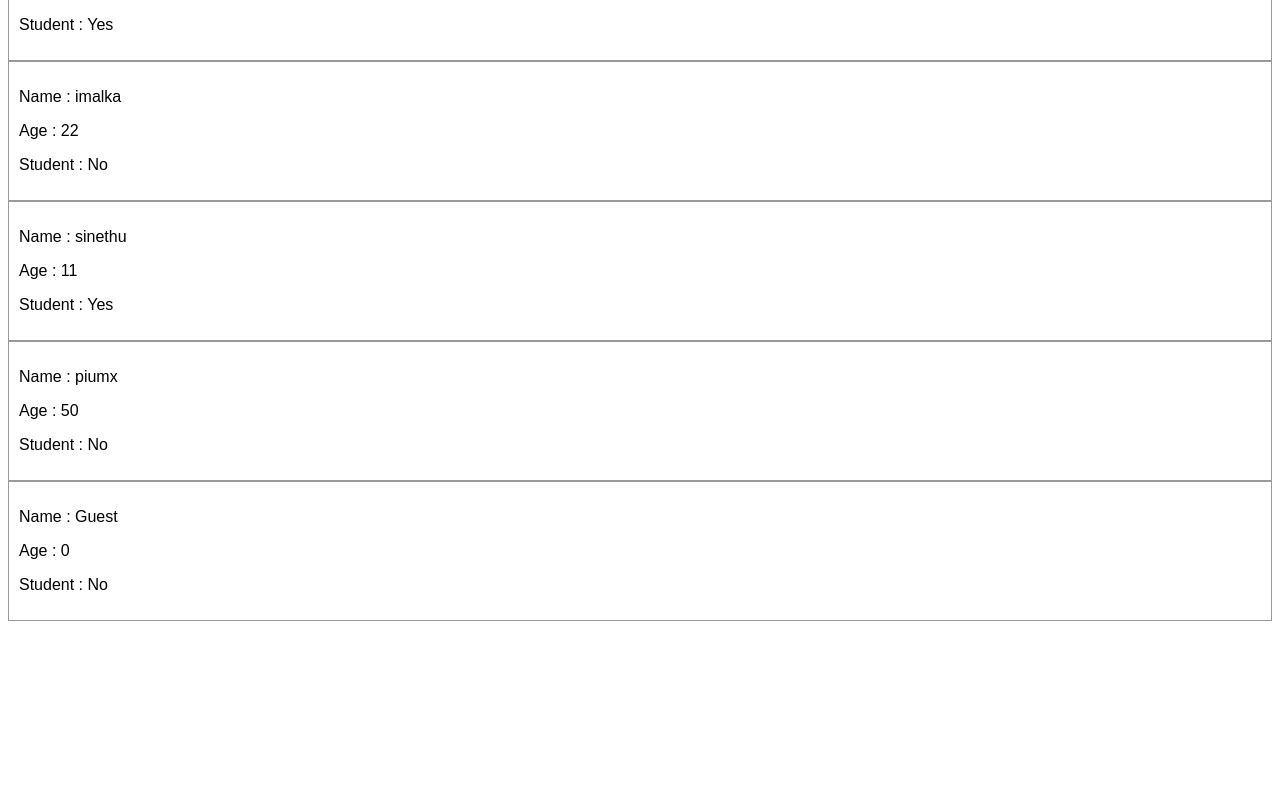
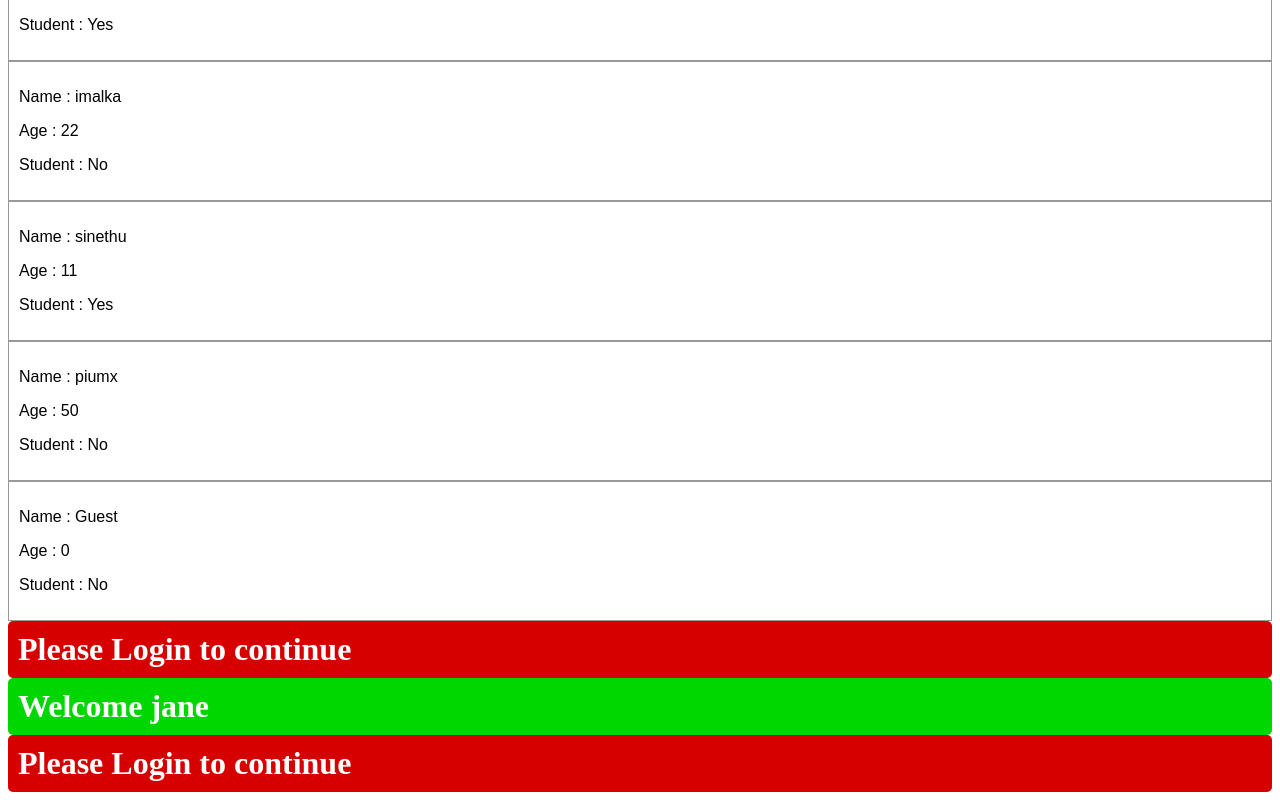
Before and after one commit to ipiyumii/my-react-app, a React (Vite) app: page / in a window 1280 px wide. Shown: the part 758-1558 px from the top of the page. Before the commit the page ends 1387 px from the top, so only its background shows below. Built offline with nearby package versions, Linux system fonts and the light colour scheme.

Commit message:
condtional redering

```diff
--- a/src/App.jsx
+++ b/src/App.jsx
@@ -4,6 +4,8 @@
 import Card from './Card.jsx';
 import Button from './Button/Button.jsx';
 import Student from './Student.jsx';
+import UserGreeting from './UserGreeting.jsx';
+
 
 function App() {
 
@@ -22,6 +24,9 @@
       <Student name="sinethu" age={11} isStudent={true}/>
       <Student name="piumx" age={50} isStudent={false}/>
       <Student/>
+      <UserGreeting isLoggedIn={false} username ="jane"/>
+      <UserGreeting isLoggedIn={true} username ="jane"/>
+      <UserGreeting/>
     </>
 
   );
--- /dev/null
+++ b/src/UserGreeting.jsx
@@ -0,0 +1,30 @@
+import propTypes from 'prop-types'
+
+function UserGreeting(props){
+
+        const wcMessage = <h2 className="wc-message">Welcome {props.username}</h2>
+        const loginPrompt = <h2 className="login-prompt">Please Login to continue</h2>
+
+        // if(props.isLoggedIn){
+        //     return <h2 className="wc-message">Welcome {props.username}</h2>
+        // }else{
+        //     return <h2 className="login-prompt">Please Login to continue</h2>
+        // }
+
+        if(props.isLoggedIn){
+            return wcMessage
+        } else {
+            return loginPrompt
+        }
+}
+
+UserGreeting.propTypes = {
+    isLoggedIn: propTypes.bool,
+    username: propTypes.string,
+}
+
+UserGreeting.defaultProps = {
+    isLoggedIn: false,
+    username: "guest",
+}
+export default UserGreeting
--- a/src/index.css
+++ b/src/index.css
@@ -39,3 +39,21 @@
 .student .p{
   margin: 0;
 }
+
+.wc-message{
+  font-size: 2em;
+  background-color: hsl(120, 100%, 42%);
+  color: white;
+  padding: 10px;
+  border-radius: 5px;
+  margin: 0;
+}
+
+.login-prompt{
+  font-size: 2em;
+  background-color: hsl(0, 100%, 42%);
+  color: white;
+  padding: 10px;
+  border-radius: 5px;
+  margin: 0;
+}
```
